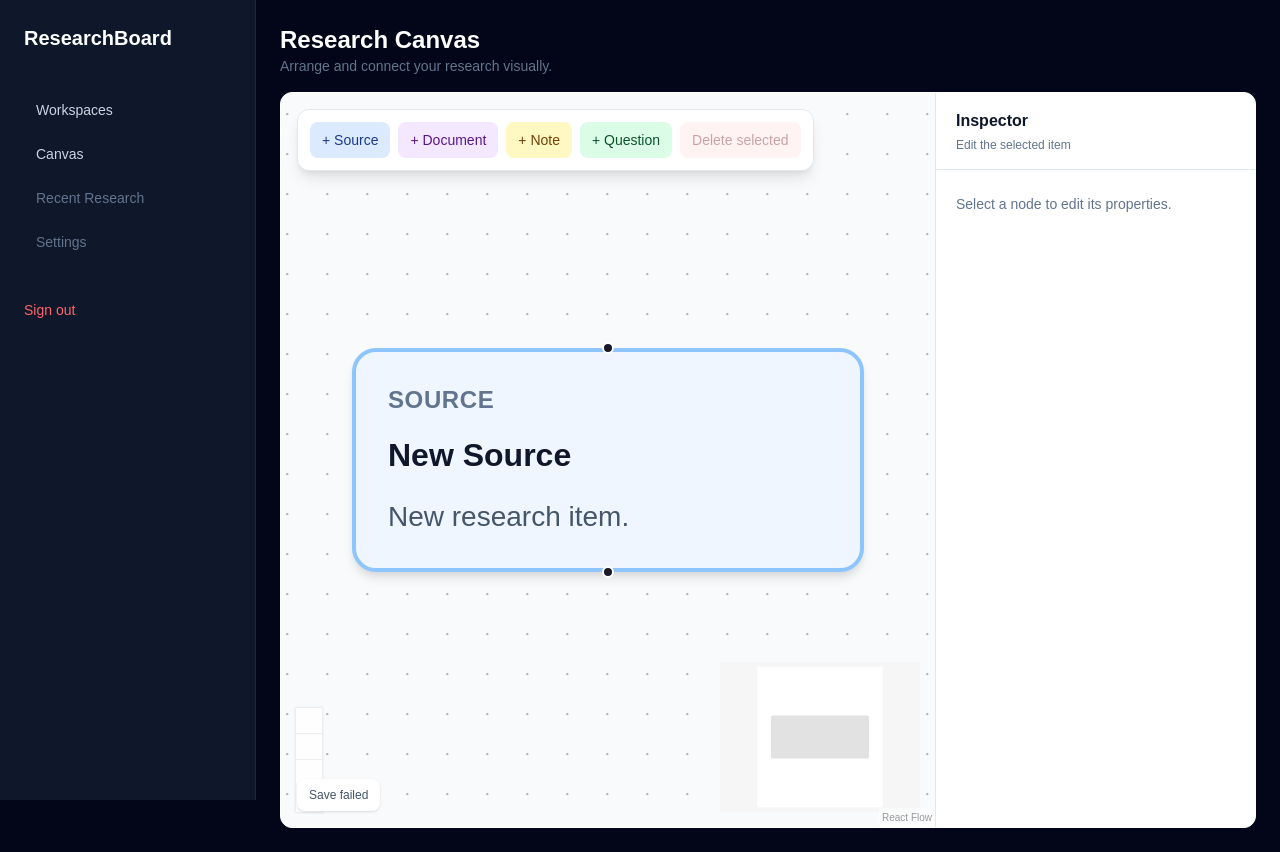
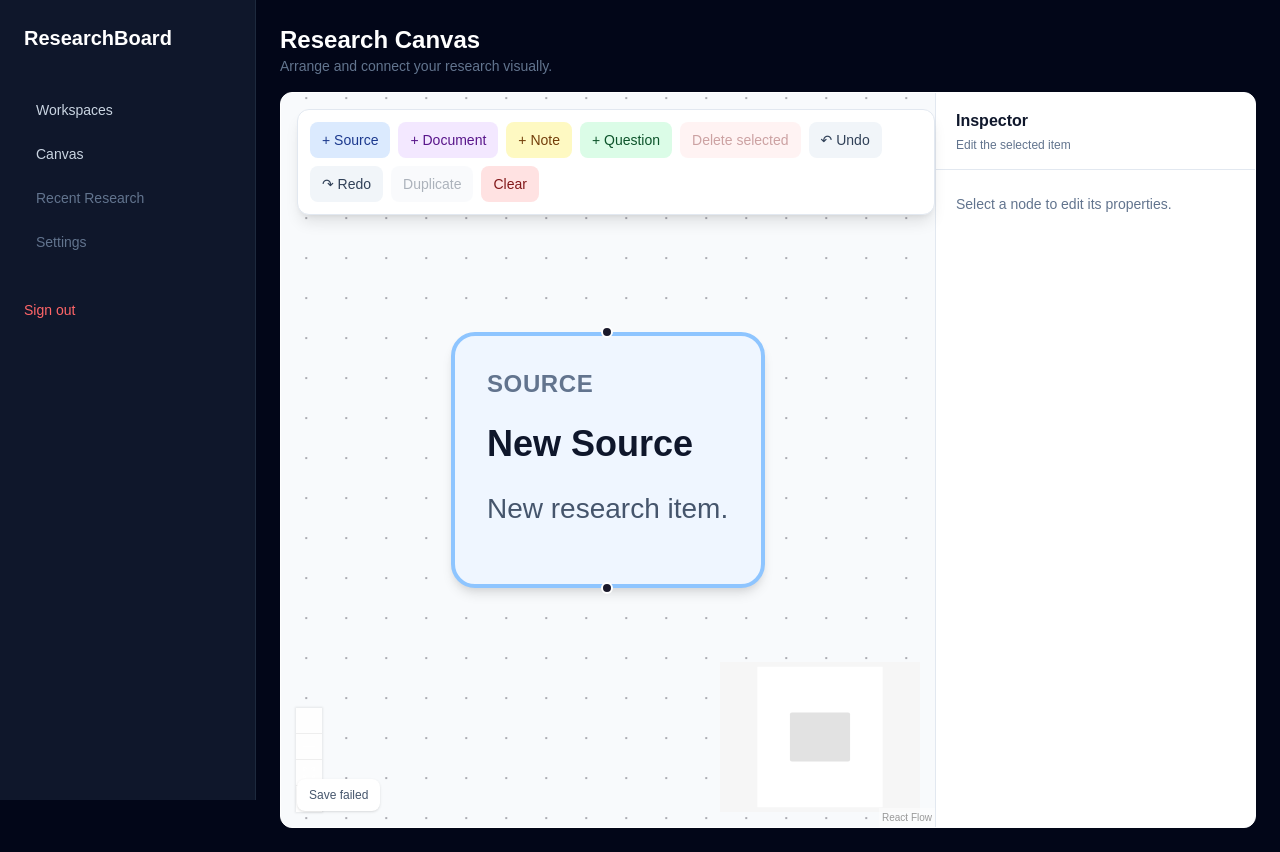
Before and after one commit to Moksh91119/research-board, a Next.js app in the folder apps/web/: page /dashboard/1/canvas in a window 1280 px wide. Both pictures are taken after a click on the button "+ Source". Built offline with nearby package versions, Linux system fonts and the light colour scheme; no server answers.

Commit message:
feat: handle key functions canva

```diff
--- a/apps/web/src/components/canvas/nodes/research-node.tsx
+++ b/apps/web/src/components/canvas/nodes/research-node.tsx
@@ -1,6 +1,6 @@
 "use client";
 
-import { Handle, Position, type NodeProps } from "@xyflow/react";
+import { Handle, NodeResizer, Position, type NodeProps } from "@xyflow/react";
 
 type ResearchNodeData = {
   title: string;
@@ -15,13 +15,22 @@ const categoryStyles = {
   question: "border-green-300 bg-green-50",
 };
 
-export default function ResearchNode({ data }: NodeProps) {
+export default function ResearchNode({ data, selected }: NodeProps) {
   const nodeData = data as ResearchNodeData;
   const category = nodeData.category ?? "note";
 
   return (
+    <>
+      <NodeResizer
+        isVisible={selected}
+        minWidth={180}
+        minHeight={120}
+        lineClassName="!border-transparent"
+        handleClassName="h-2 w-2 rounded-sm border border-blue-500 bg-white"
+      />
+
       <div
-      className={`w-64 rounded-xl border-2 p-4 shadow-md ${categoryStyles[category]}`}
+        className={`h-full min-h-32 w-full rounded-xl border-2 p-4 shadow-md ${categoryStyles[category]}`}
       >
         <Handle type="target" position={Position.Top} />
 
@@ -29,13 +38,18 @@ export default function ResearchNode({ data }: NodeProps) {
           {category}
         </div>
 
-      <h3 className="font-semibold text-slate-900">{nodeData.title}</h3>
+        <h3 className="break-words text-lg font-semibold text-slate-900">
+          {nodeData.title}
+        </h3>
 
         {nodeData.description && (
-        <p className="mt-2 text-sm text-slate-600">{nodeData.description}</p>
+          <p className="mt-2 break-words text-sm text-slate-600">
+            {nodeData.description}
+          </p>
         )}
 
         <Handle type="source" position={Position.Bottom} />
       </div>
+    </>
   );
 }
--- a/apps/web/src/components/canvas/research-canvas.tsx
+++ b/apps/web/src/components/canvas/research-canvas.tsx
@@ -9,6 +9,8 @@ import {
   ReactFlowProvider,
   SelectionMode,
   addEdge,
+  applyNodeChanges,
+  applyEdgeChanges,
   useEdgesState,
   useNodesState,
   type Connection,
@@ -34,6 +36,11 @@ type ResearchCanvasProps = {
   workspaceId: string;
 };
 
+type CanvasSnapshot = {
+  nodes: Node[];
+  edges: Edge[];
+};
+
 function CanvasContent({ workspaceId }: ResearchCanvasProps) {
   const [nodes, setNodes, onNodesChange] = useNodesState<Node>([]);
 
@@ -43,6 +50,22 @@ function CanvasContent({ workspaceId }: ResearchCanvasProps) {
   const [saveStatus, setSaveStatus] = useState<"saved" | "saving" | "error">(
     "saved",
   );
+
+  const historyRef = useRef<CanvasSnapshot[]>([]);
+  const futureRef = useRef<CanvasSnapshot[]>([]);
+
+  function recordHistory() {
+    historyRef.current.push({
+      nodes: structuredClone(nodes),
+      edges: structuredClone(edges),
+    });
+
+    if (historyRef.current.length > 50) {
+      historyRef.current.shift();
+    }
+
+    futureRef.current = [];
+  }
 
   const loadedRef = useRef(false);
   const saveTimerRef = useRef<ReturnType<typeof setTimeout> | null>(null);
@@ -132,30 +155,29 @@ function CanvasContent({ workspaceId }: ResearchCanvasProps) {
 
   const handleNodesChange = useCallback(
     (changes: Parameters<typeof onNodesChange>[0]) => {
-      onNodesChange(changes);
+      recordHistory();
+      const updatedNodes = applyNodeChanges(changes, nodes);
 
-      setNodes((currentNodes) => {
-        saveCanvas(currentNodes, edges);
-        return currentNodes;
-      });
+      setNodes(updatedNodes);
+      saveCanvas(updatedNodes, edges);
     },
-    [edges, onNodesChange, saveCanvas, setNodes],
+    [nodes, edges, saveCanvas, setNodes],
   );
 
   const handleEdgesChange = useCallback(
     (changes: Parameters<typeof onEdgesChange>[0]) => {
-      onEdgesChange(changes);
+      recordHistory();
+      const updatedEdges = applyEdgeChanges(changes, edges);
 
-      setEdges((currentEdges) => {
-        saveCanvas(nodes, currentEdges);
-        return currentEdges;
-      });
+      setEdges(updatedEdges);
+      saveCanvas(nodes, updatedEdges);
     },
-    [nodes, onEdgesChange, saveCanvas, setEdges],
+    [nodes, edges, saveCanvas, setEdges],
   );
 
   function handleConnect(connection: Connection) {
     setEdges((currentEdges) => {
+      recordHistory();
       const updatedEdges = addEdge(connection, currentEdges);
 
       saveCanvas(nodes, updatedEdges);
@@ -166,6 +188,7 @@ function CanvasContent({ workspaceId }: ResearchCanvasProps) {
   function addResearchNode(
     category: "source" | "document" | "note" | "question",
   ) {
+    recordHistory();
     const titles = {
       source: "New Source",
       document: "New Document",
@@ -199,6 +222,7 @@ function CanvasContent({ workspaceId }: ResearchCanvasProps) {
     description?: string;
     category?: "source" | "document" | "note" | "question";
   }) {
+    recordHistory();
     setNodes((currentNodes) => {
       const updatedNodes = currentNodes.map((node) => {
         if (!node.selected) return node;
@@ -218,6 +242,7 @@ function CanvasContent({ workspaceId }: ResearchCanvasProps) {
   }
 
   function deleteSelectedNodes() {
+    recordHistory();
     const selectedIds = new Set(
       nodes.filter((node) => node.selected).map((node) => node.id),
     );
@@ -238,6 +263,111 @@ function CanvasContent({ workspaceId }: ResearchCanvasProps) {
   const selectedNodeCount = nodes.filter((node) => node.selected).length;
 
   const selectedNode = nodes.find((node) => node.selected);
+  function duplicateSelectedNodes() {
+    const selectedNodes = nodes.filter((node) => node.selected);
+
+    if (selectedNodes.length === 0) return;
+
+    const duplicatedNodes: Node[] = selectedNodes.map((node) => ({
+      ...structuredClone(node),
+      id: `${node.type ?? "node"}-${crypto.randomUUID()}`,
+      position: {
+        x: node.position.x + 40,
+        y: node.position.y + 40,
+      },
+      selected: false,
+    }));
+
+    const updatedNodes = [
+      ...nodes.map((node) => ({
+        ...node,
+        selected: false,
+      })),
+      ...duplicatedNodes,
+    ];
+
+    setNodes(updatedNodes);
+    saveCanvas(updatedNodes, edges);
+  }
+
+  function clearCanvas() {
+    if (nodes.length === 0) return;
+
+    const confirmed = window.confirm(
+      "Delete all canvas nodes and connections?",
+    );
+
+    if (!confirmed) return;
+
+    setNodes([]);
+    setEdges([]);
+    saveCanvas([], []);
+  }
+
+  function handleCanvasKeyDown(event: React.KeyboardEvent<HTMLDivElement>) {
+    if ((event.ctrlKey || event.metaKey) && event.key.toLowerCase() === "z") {
+      event.preventDefault();
+
+      if (event.shiftKey) {
+        redoCanvas();
+      } else {
+        undoCanvas();
+      }
+
+      return;
+    }
+
+    if ((event.ctrlKey || event.metaKey) && event.key.toLowerCase() === "d") {
+      event.preventDefault();
+      duplicateSelectedNodes();
+      return;
+    }
+    if (event.key === "Escape") {
+      setNodes((currentNodes) =>
+        currentNodes.map((node) => ({
+          ...node,
+          selected: false,
+        })),
+      );
+
+      return;
+    }
+
+    if ((event.ctrlKey || event.metaKey) && event.key.toLowerCase() === "s") {
+      event.preventDefault();
+      saveCanvas(nodes, edges);
+    }
+  }
+
+  function undoCanvas() {
+    const previous = historyRef.current.pop();
+
+    if (!previous) return;
+
+    futureRef.current.push({
+      nodes: structuredClone(nodes),
+      edges: structuredClone(edges),
+    });
+
+    setNodes(previous.nodes);
+    setEdges(previous.edges);
+    saveCanvas(previous.nodes, previous.edges);
+  }
+
+  function redoCanvas() {
+    const next = futureRef.current.pop();
+
+    if (!next) return;
+
+    historyRef.current.push({
+      nodes: structuredClone(nodes),
+      edges: structuredClone(edges),
+    });
+
+    setNodes(next.nodes);
+    setEdges(next.edges);
+    saveCanvas(next.nodes, next.edges);
+  }
 
   if (loading) {
     return (
@@ -249,7 +379,11 @@ function CanvasContent({ workspaceId }: ResearchCanvasProps) {
 
   return (
     <div className="flex h-[calc(100vh-4rem)] min-h-0 w-full overflow-hidden rounded-xl border bg-slate-50">
-      <div className="relative min-h-0 min-w-0 flex-1">
+      <div
+        className="relative min-h-0 min-w-0 flex-1 outline-none"
+        tabIndex={0}
+        onKeyDown={handleCanvasKeyDown}
+      >
         <div className="absolute left-4 top-4 z-10 flex flex-wrap gap-2 rounded-xl border border-slate-200 bg-white p-3 shadow-lg">
           <button
             type="button"
@@ -291,6 +425,39 @@ function CanvasContent({ workspaceId }: ResearchCanvasProps) {
           >
             Delete selected
           </button>
+
+          <button
+            type="button"
+            className="rounded-lg bg-slate-100 px-3 py-2 text-sm text-slate-700 hover:bg-slate-200"
+            onClick={undoCanvas}
+          >
+            ↶ Undo
+          </button>
+
+          <button
+            type="button"
+            className="rounded-lg bg-slate-100 px-3 py-2 text-sm text-slate-700 hover:bg-slate-200"
+            onClick={redoCanvas}
+          >
+            ↷ Redo
+          </button>
+
+          <button
+            type="button"
+            className="rounded-lg bg-slate-100 px-3 py-2 text-sm text-slate-700 hover:bg-slate-200 disabled:opacity-40"
+            disabled={selectedNodeCount === 0}
+            onClick={duplicateSelectedNodes}
+          >
+            Duplicate
+          </button>
+
+          <button
+            type="button"
+            className="rounded-lg bg-red-100 px-3 py-2 text-sm text-red-900 hover:bg-red-200"
+            onClick={clearCanvas}
+          >
+            Clear
+          </button>
         </div>
 
         <div className="absolute bottom-4 left-4 z-10 rounded-lg bg-white px-3 py-2 text-xs text-slate-600 shadow">
```
Lines whose indentation alone changed are shown as unchanged.
